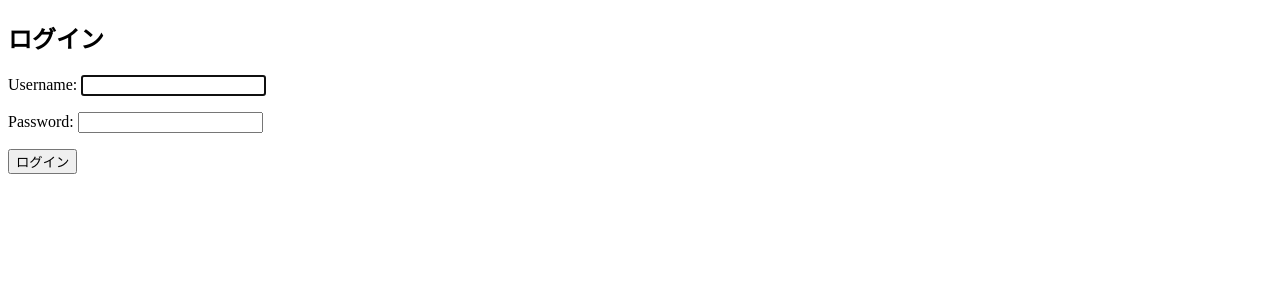
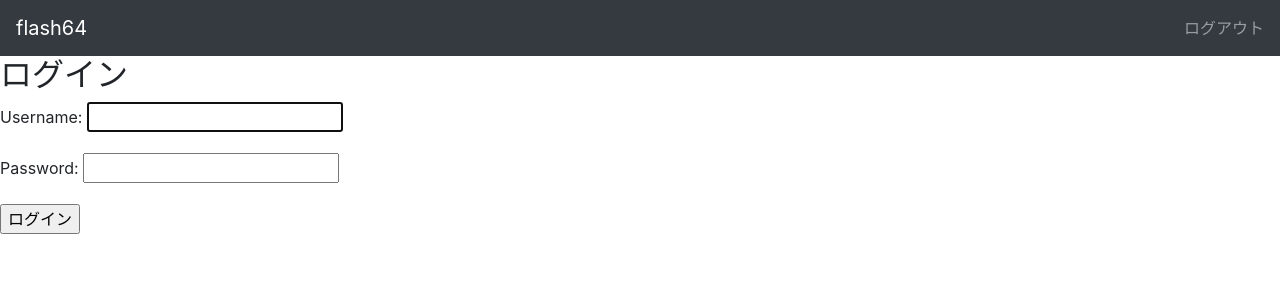
Before and after one commit to kf53495/flash64, a Django app: page /user/login/ in a window 1280 px wide. Shown: the top 300 px of the page. Run offline with Django 4.2, Linux system fonts and the light colour scheme; some libraries are stand-ins or nearby versions.

Commit message:
ログインページにヘッダーを追加
のちに他のページとデザインを統一する

```diff
--- /dev/null
+++ b/memory64/templates/memory64/_header.html
@@ -0,0 +1,8 @@
+<div class="navbar navbar-dark bg-dark">
+  <div class="header">
+    <a href="/" class="navbar-brand">flash64</a>
+  </div>
+  <div>
+    <a href="{% url 'logout' %}" class="navbar-text">ログアウト</a>
+  </div>
+</div>
--- a/user/templates/base.html
+++ b/user/templates/base.html
@@ -1,10 +1,15 @@
+{% load static %}
 <!DOCTYPE html>
 <html>
   <head>
-
+    <!-- <link rel="stylesheet" href="{% static 'header.css' %}"> -->
+    <link rel="stylesheet" href="https://maxcdn.bootstrapcdn.com/bootstrap/4.0.0/css/bootstrap.min.css" integrity="sha384-Gn5384xqQ1aoWXA+058RXPxPg6fy4IWvTNh0E263XmFcJlSAwiGgFAW/dAiS6JXm" crossorigin="anonymous">
+    <script src="https://code.jquery.com/jquery-3.2.1.slim.min.js" integrity="sha384-KJ3o2DKtIkvYIK3UENzmM7KCkRr/rE9/Qpg6aAZGJwFDMVNA/GpGFF93hXpG5KkN" crossorigin="anonymous"></script>
+    <script src="https://cdnjs.cloudflare.com/ajax/libs/popper.js/1.12.9/umd/popper.min.js" integrity="sha384-ApNbgh9B+Y1QKtv3Rn7W3mgPxhU9K/ScQsAP7hUibX39j7fakFPskvXusvfa0b4Q" crossorigin="anonymous"></script>
+    <script src="https://maxcdn.bootstrapcdn.com/bootstrap/4.0.0/js/bootstrap.min.js" integrity="sha384-JZR6Spejh4U02d8jOt6vLEHfe/JQGiRRSQQxSfFWpi1MquVdAyjUar5+76PVCmYl" crossorigin="anonymous"></script>
   </head>
   <body>
-    <div>
+    <div class>
       {% block main %}
       <p>コンテンツがありません</p>
       {% endblock %}
--- a/user/templates/registration/login.html
+++ b/user/templates/registration/login.html
@@ -1,5 +1,6 @@
 {% extends "base.html" %}
 {% block main %}
+{% include 'memory64/_header.html' %}
 <h2>ログイン</h2>
-{% include "_form.html" with submit_label="ログイン" %}
+{% include '_form.html' with submit_label='ログイン' %}
 {% endblock %}
```
Also changed, not shown: memory64/templates/_header.html (+7 -3 lines).
